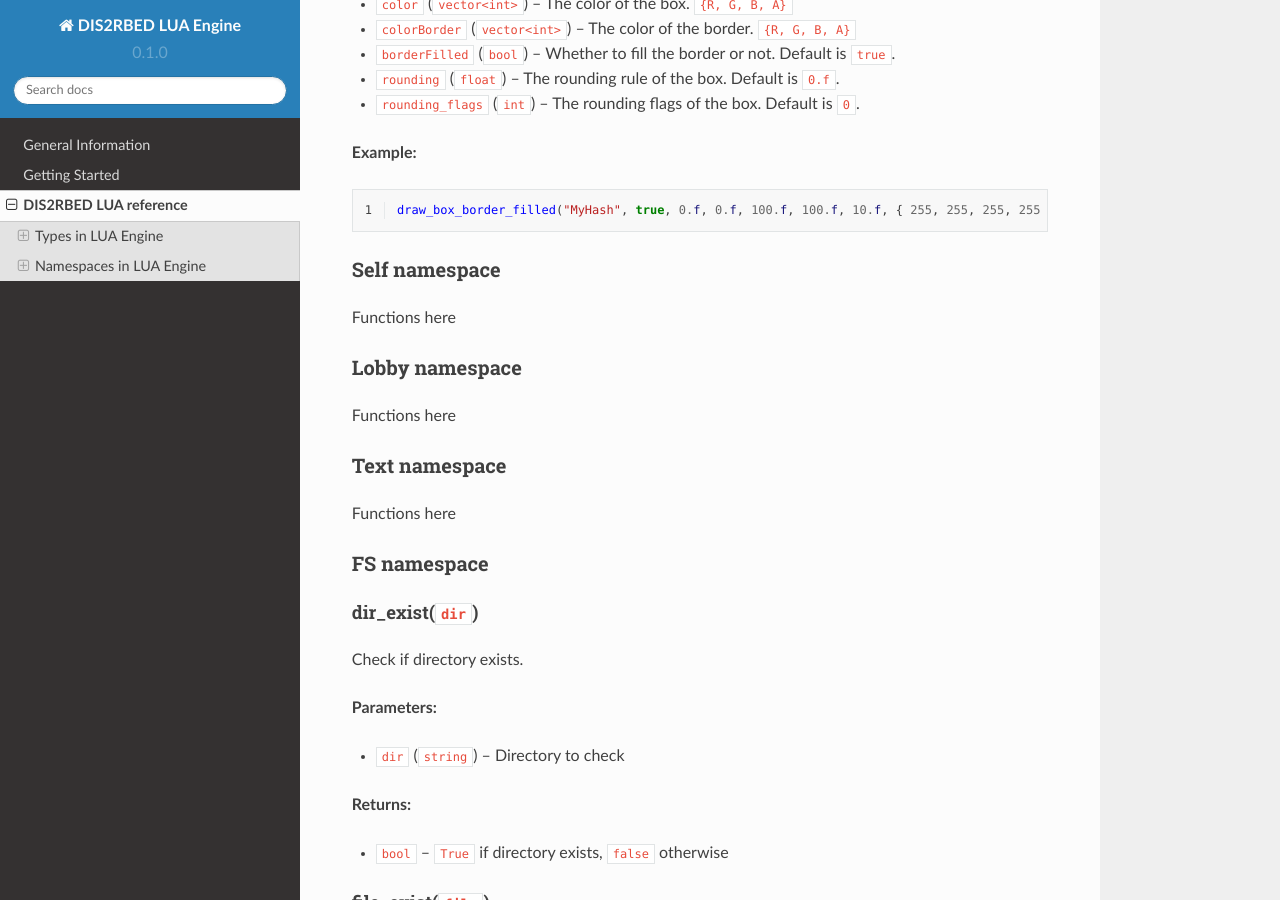
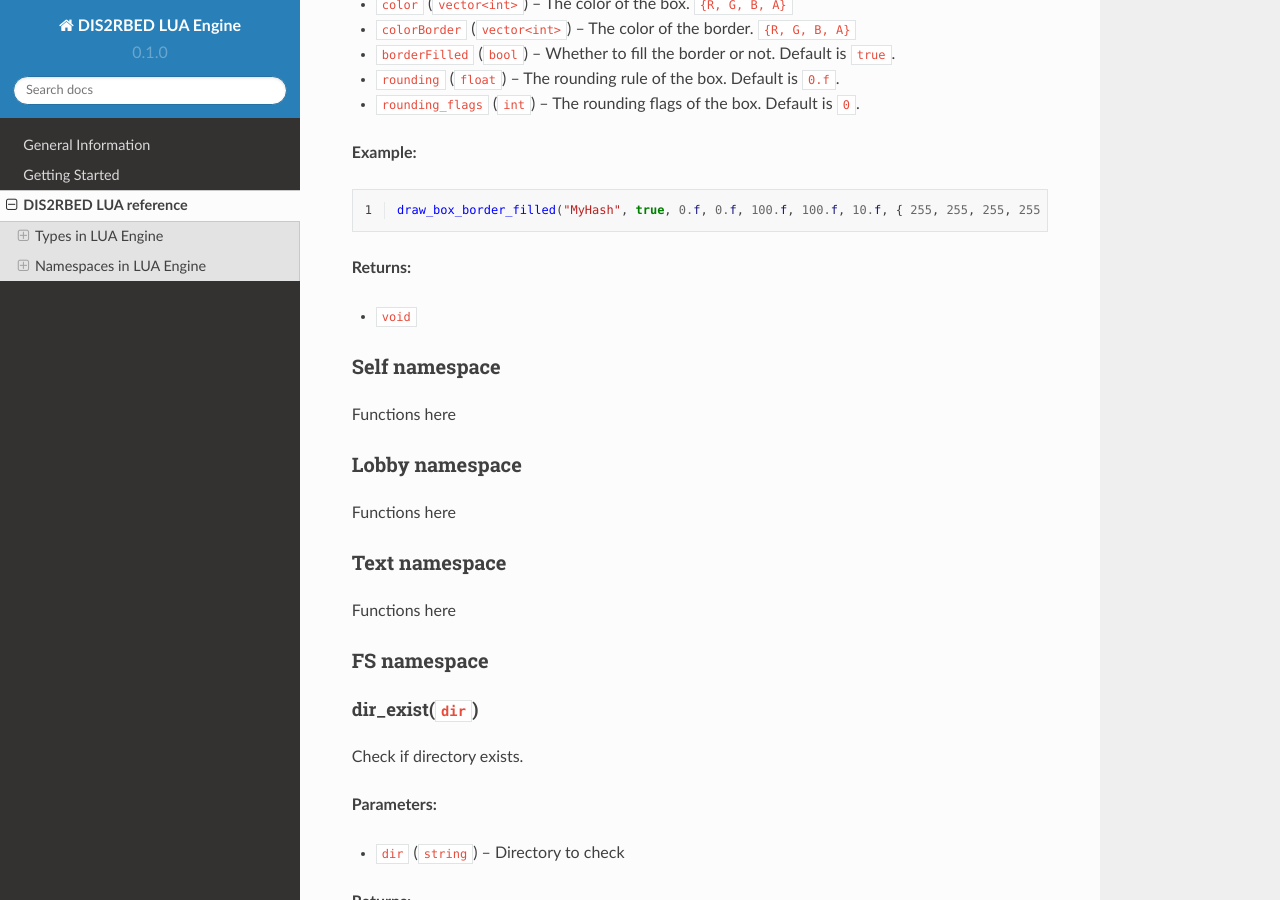
Before and after one commit to ItsK1tty/w1tchdocs, a Sphinx documentation site: the page built from docs/source/reference.rst, in a window 1280 px wide and 900 px high, scrolled down 5167 px. Built offline with Sphinx 7.4.7 and the Read the Docs theme 2.0.0, drawn with Linux system fonts in a browser that asks for light colours.

Commit message:
Return value fix

```diff
--- a/docs/source/reference.rst
+++ b/docs/source/reference.rst
@@ -263,6 +263,10 @@ draw_box_border_filled(``hash``, ``draw``, ``x``, ``y``, ``w``, ``h``, ``borderS
 
    draw_box_border_filled("MyHash", true, 0.f, 0.f, 100.f, 100.f, 10.f, { 255, 255, 255, 255 }, { 0, 0, 0, 255 }, true, 10.f, 0);
 
+
+**Returns:**
+
+* ``void``
 
 .. _self:
 
```
